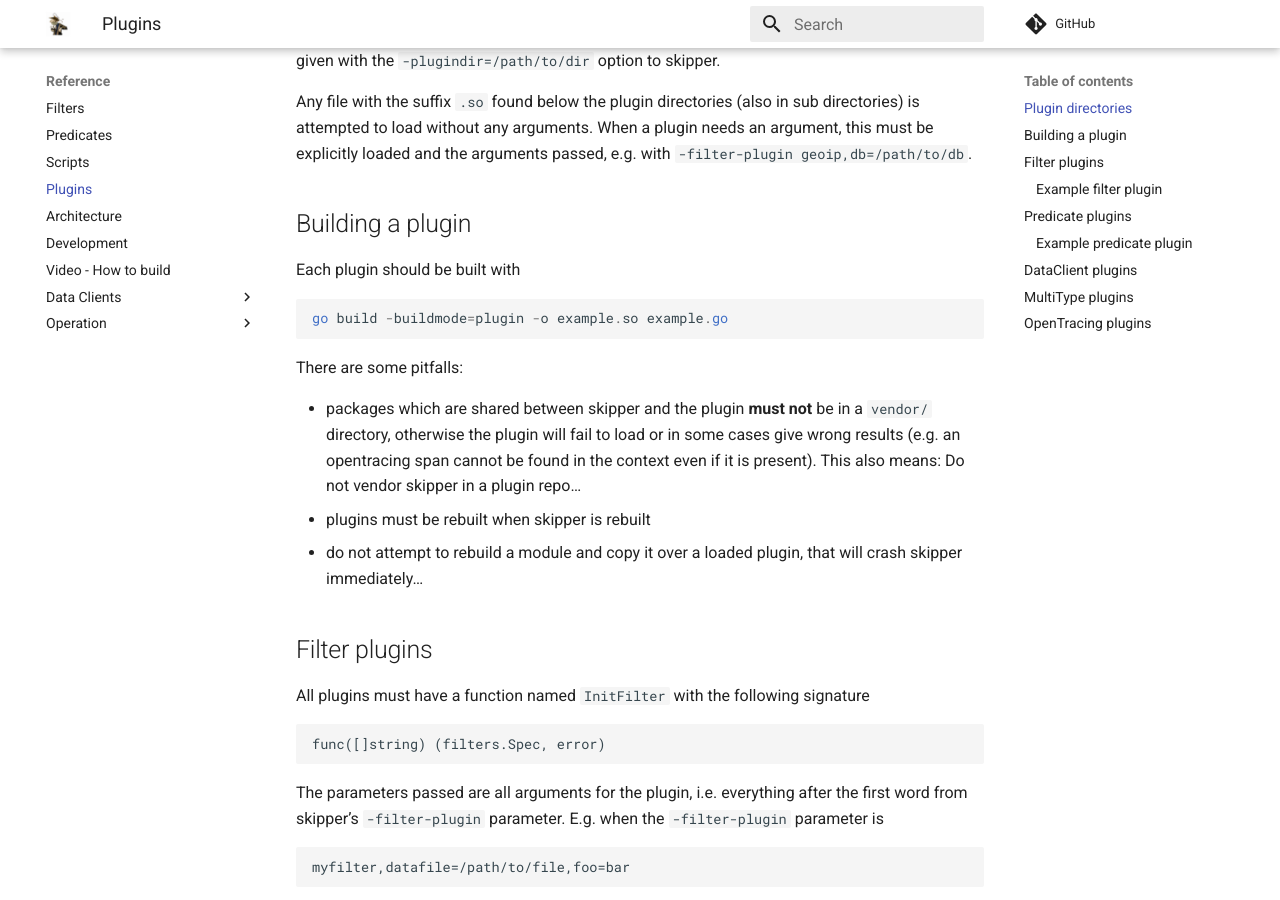
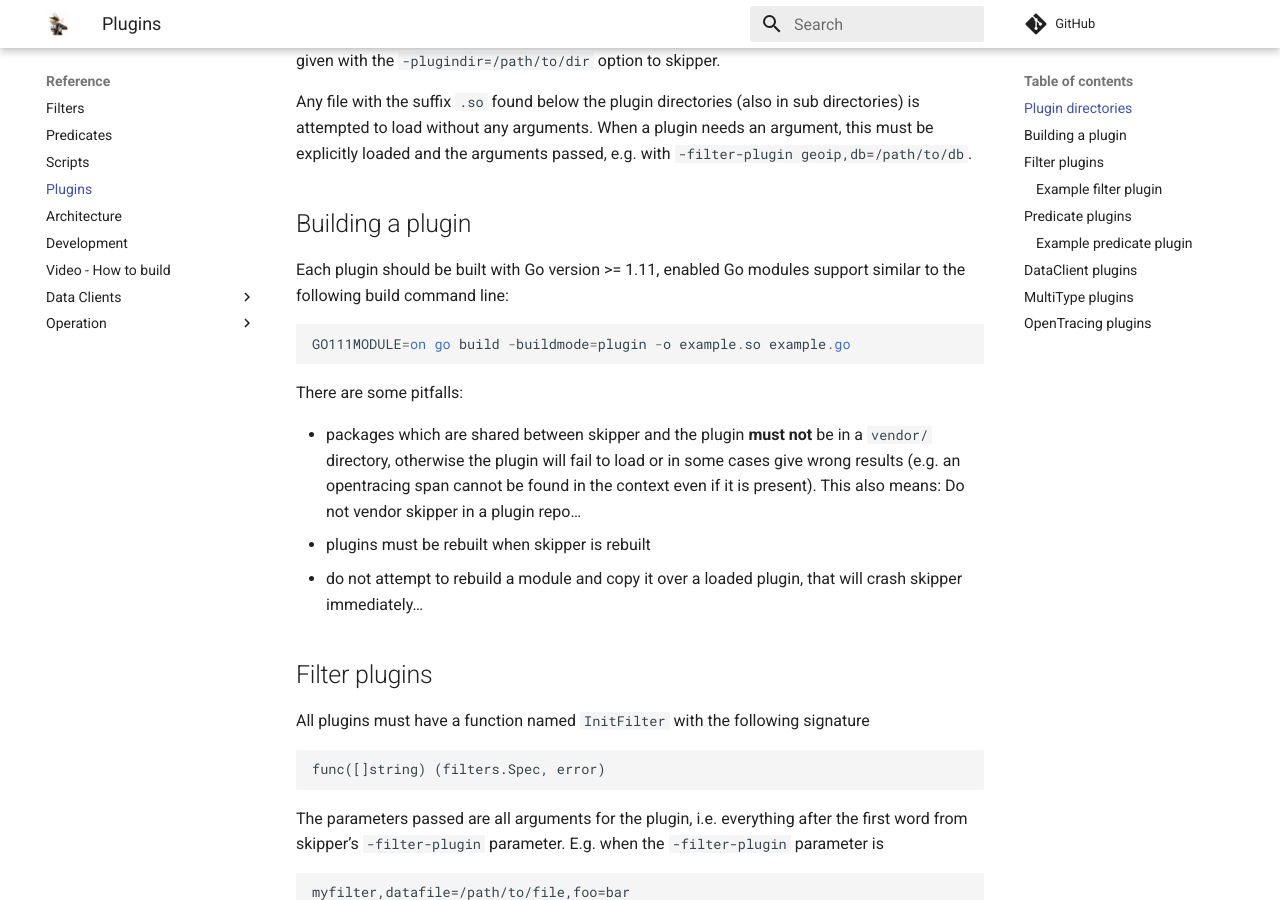
Before and after one commit to zalando/skipper, an MkDocs documentation site: the page built from docs/reference/plugins.md, in a window 1280 px wide and 900 px high, scrolled down 574 px. Built offline with MkDocs 1.6.1 and Material for MkDocs 9.7.7, drawn with Linux system fonts in a browser that asks for light colours; comment, search, counter and statistics services are not loaded.

Commit message:
fix: #861
Signed-off-by: Sandor Szücs <sandor.szuecs@zalando.de>

```diff
--- a/docs/reference/plugins.md
+++ b/docs/reference/plugins.md
@@ -28,9 +28,10 @@ argument, this must be explicitly loaded and the arguments passed, e.g. with
 
 ## Building a plugin
 
-Each plugin should be built with
+Each plugin should be built with Go version >= 1.11, enabled Go
+modules support similar to the following build command line:
 
-    go build -buildmode=plugin -o example.so example.go
+    GO111MODULE=on go build -buildmode=plugin -o example.so example.go
 
 There are some pitfalls:
 
```
